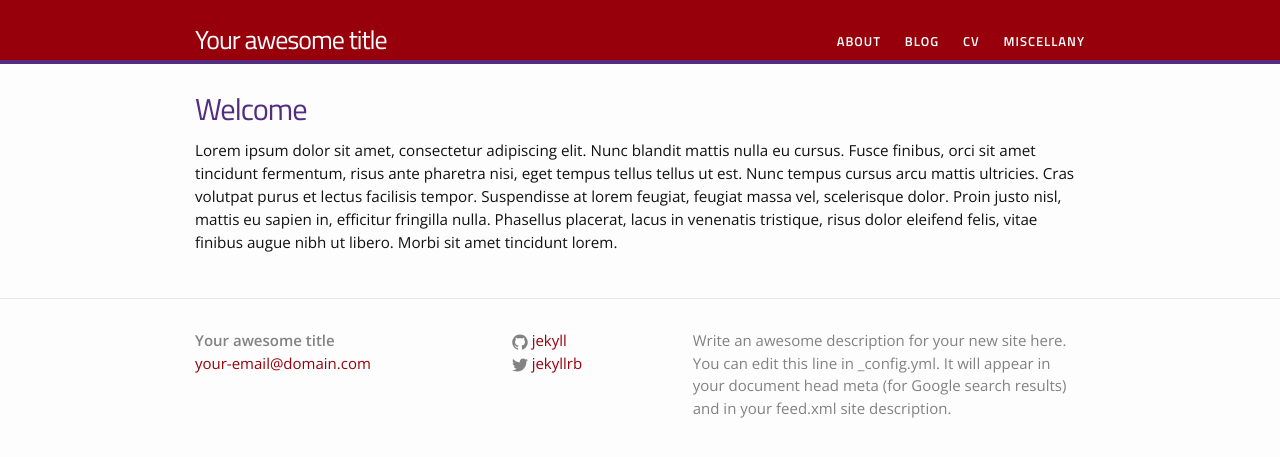
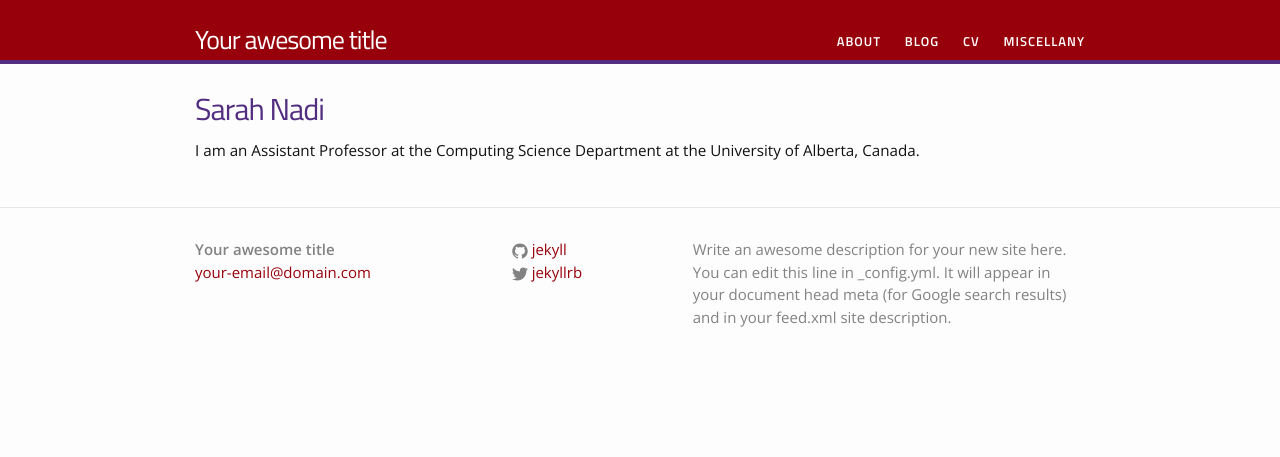
Before and after one commit to snadi/snadi.github.io, a Jekyll site: the page built from index.html, in a window 1280 px wide. Shown: the top 457 px of the page. Built offline with Jekyll 4.4.1, drawn with Linux system fonts in a browser that asks for light colours.

Commit message:
updating index

```diff
--- a/index.html
+++ b/index.html
@@ -6,8 +6,8 @@ layout: default
 
 <div class="home">
 
-<h1>Welcome</h1>
+<h1>Sarah Nadi</h1>
 
-<p>Lorem ipsum dolor sit amet, consectetur adipiscing elit. Nunc blandit mattis nulla eu cursus. Fusce finibus, orci sit amet tincidunt fermentum, risus ante pharetra nisi, eget tempus tellus tellus ut est. Nunc tempus cursus arcu mattis ultricies. Cras volutpat purus et lectus facilisis tempor. Suspendisse at lorem feugiat, feugiat massa vel, scelerisque dolor. Proin justo nisl, mattis eu sapien in, efficitur fringilla nulla. Phasellus placerat, lacus in venenatis tristique, risus dolor eleifend felis, vitae finibus augue nibh ut libero. Morbi sit amet tincidunt lorem.</p>
+<p>I am an Assistant Professor at the Computing Science Department at the University of Alberta, Canada.</p>
 
 </div>
```
